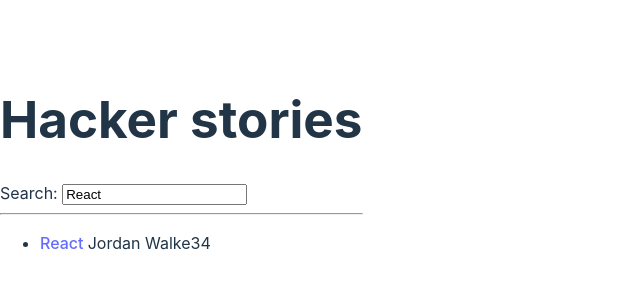
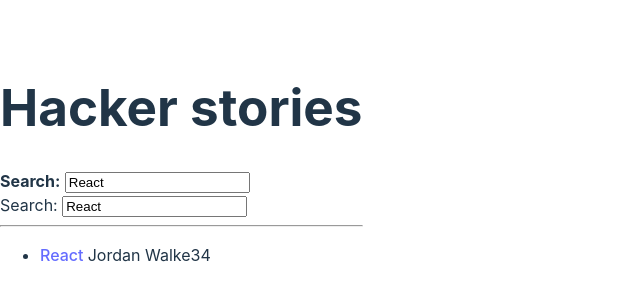
Before and after one commit to elaxolotl/react-project, a React (Vite) app in the folder myProject/: page / in a window 1280 px wide. Shown: the part 236-536 px from the top of the page, without its empty margins (0-640 px from the left). Built offline with nearby package versions, Linux system fonts and the light colour scheme.

Commit message:
W8: React reusable component and composition

```diff
--- a/myProject/src/App.jsx
+++ b/myProject/src/App.jsx
@@ -71,6 +71,13 @@
   return (
     <div>
       <h1>Hacker stories</h1>
+      <InputWithLabel
+        id="search"
+        value={searchTerm}
+        onInputChange={handleSearch}
+      >
+        <strong>Search:</strong>
+      </InputWithLabel>
       <Search onSearch={handleSearch} search={searchTerm} />
       <hr />
       <List list={searchedStories} search={searchTerm} />
@@ -78,5 +85,23 @@
   );
 }
 
+const InputWithLabel =({
+  id,
+  value,
+  onInputChange,
+  children,
+}) => (
+  <>
+    <label htmlFor={id}>{children}</label>
+    &nbsp;
+    <input
+      id={id}
+      type="text"
+      value={value}
+      onChange={onInputChange}/>
+  </>
+);
+
+
 
 export default App;
```
